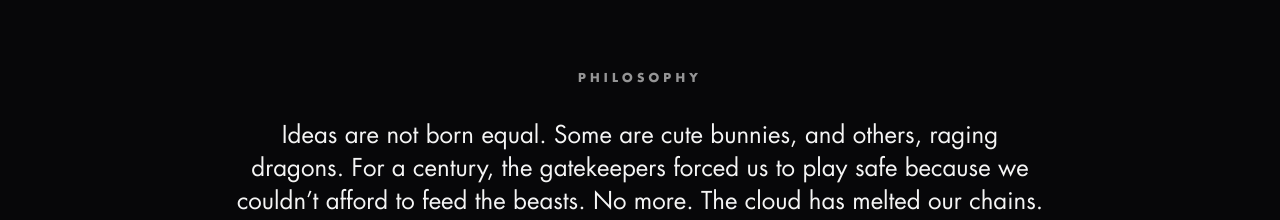
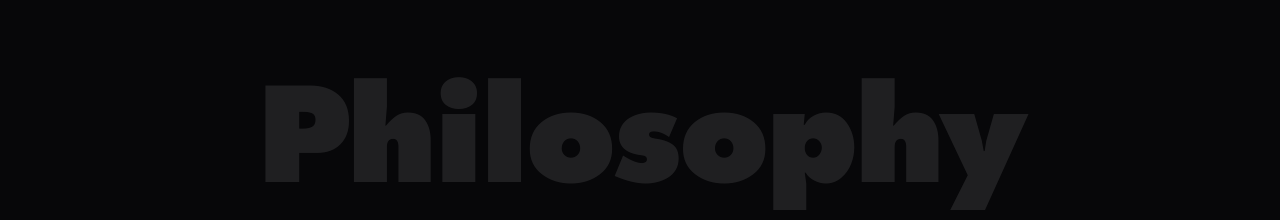
Before and after one commit to elijaharhinful/vizden, a Next.js app: page / in a window 1280 px wide. Shown: the part 3181-3401 px from the top of the page. Built offline with nearby package versions, Linux system fonts and the light colour scheme.

Commit message:
chore: increase philosophy title font size

```diff
--- a/src/app/page.tsx
+++ b/src/app/page.tsx
@@ -19,8 +19,11 @@ export default function Home() {
           className="border-t border-border bg-background py-28 sm:py-36"
         >
           <Reveal className="mx-auto max-w-4xl px-6 text-center sm:px-10">
-            <p className="font-display text-xs font-semibold tracking-[0.35em] text-foreground/60">
-              PHILOSOPHY
+            <p
+              aria-hidden
+              className="pointer-events-none select-none font-display text-4xl font-extrabold tracking-tight text-foreground/10 sm:text-8xl lg:text-9xl"
+            >
+              Philosophy
             </p>
             <PhilosophyText />
           </Reveal>
--- a/src/components/site/works-grid.tsx
+++ b/src/components/site/works-grid.tsx
@@ -132,7 +132,7 @@ export function WorksGrid() {
       {/* Oversized watermark, echoing the sample's ghosted "Portfolio". */}
       <p
         aria-hidden
-        className="pointer-events-none select-none px-6 text-center font-display text-6xl font-extrabold tracking-tight text-foreground/6 sm:text-8xl lg:text-9xl mb-16"
+        className="pointer-events-none select-none px-6 text-center font-display text-6xl font-extrabold tracking-tight text-foreground/10 sm:text-8xl lg:text-9xl mb-16"
       >
         Works
       </p>
```
